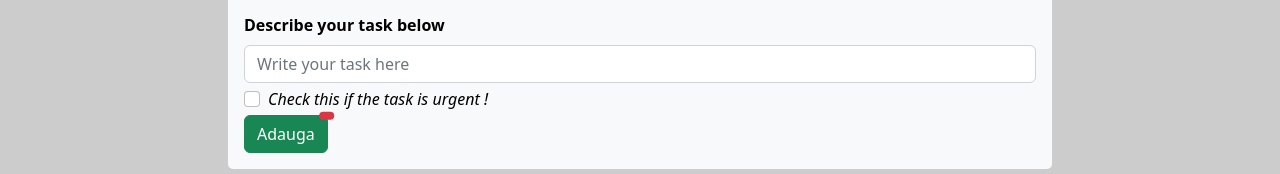
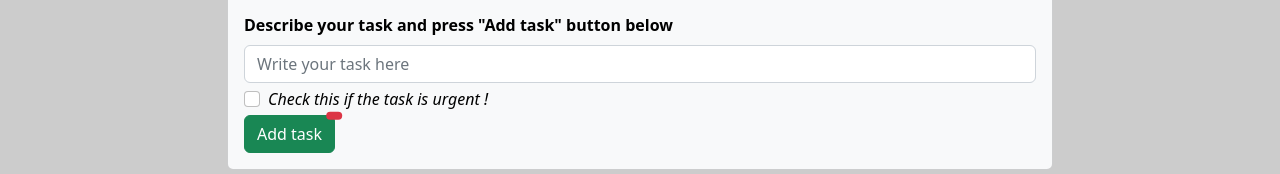
Before and after one commit to bvdny/Reminder-Tasks, a plain HTML site: page index.html in a window 1280 px wide. Shown: the part 982-1156 px from the top of the page. Drawn offline with nearby package versions, Linux system fonts and the light colour scheme.

Commit message:
Update index.html

```diff
--- a/index.html
+++ b/index.html
@@ -30,14 +30,14 @@
         <div class="card-body">
           <form id="formType">
             <div class="mb-1">
-              <label class="form-label"><strong>Describe your task below</strong></label>
+              <label class="form-label"><strong>Describe your task and press "Add task" button below</strong></label>
               <input name="task" placeholder="Write your task here" type="text" class="form-control" id="task" required>
             </div>
             <div class="mb-1 form-check">
               <input type="checkbox" class="form-check-input" id="urgent">
               <label class="form-check-label"><em>Check this if the task is urgent !</em></label>
             </div>
-            <button type="button" class="btn btn-success position-relative" onclick="return addTask();">Adauga
+            <button type="button" class="btn btn-success position-relative" onclick="return addTask();">Add task
               <span class="position-absolute top-0 start-100 translate-middle badge rounded-pill bg-danger">
                 <div id="remainingTasks"></div>
               </span>
```
